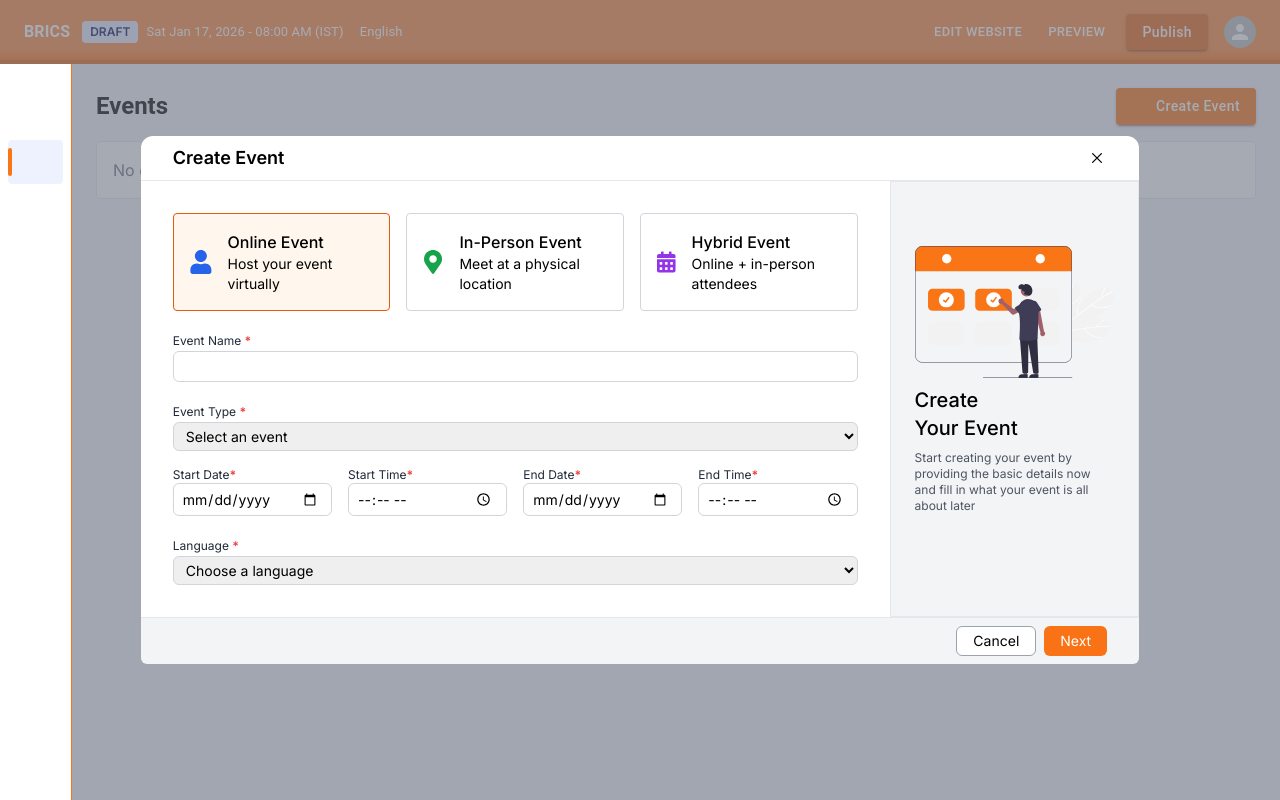
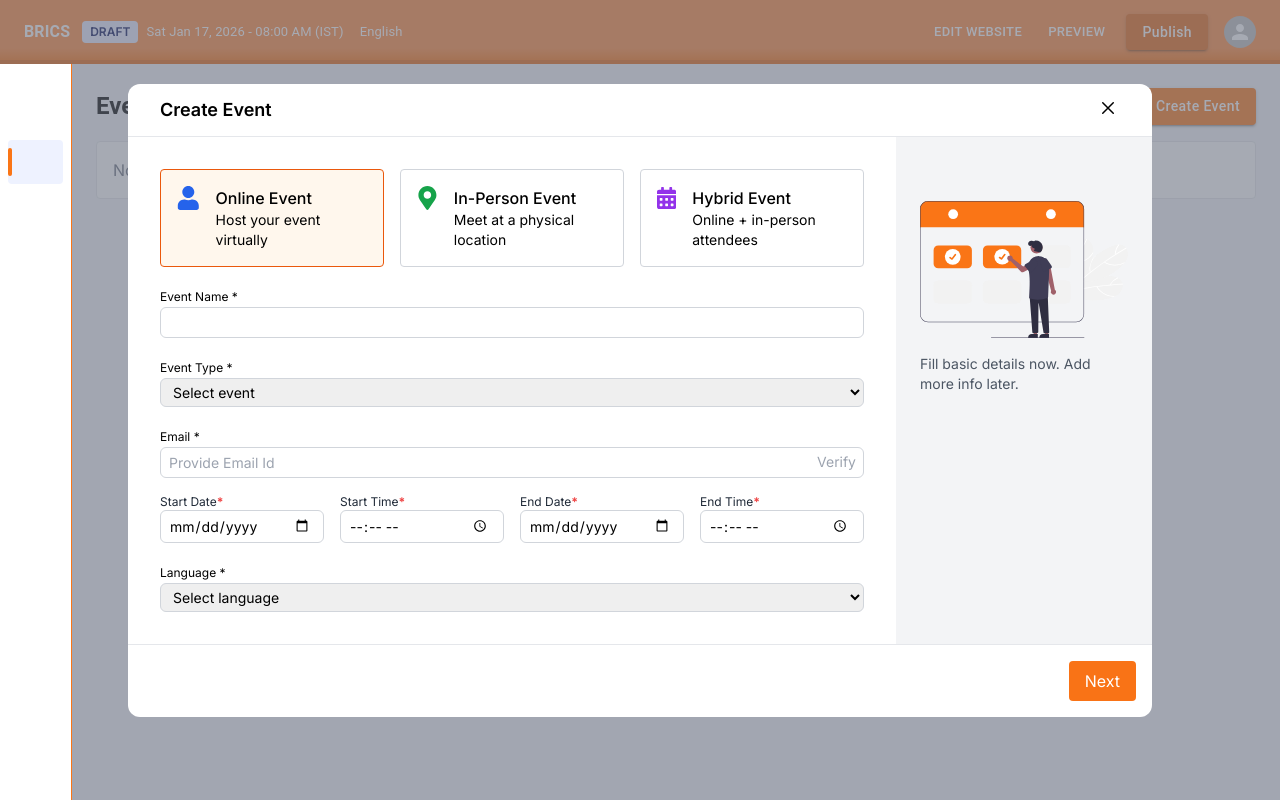
Before and after one commit to mukul-skillmine/BRICS_INDIA, a React (Vite) app in the folder client/: page /events in a window 1280 px wide. Both pictures are taken after a click on the button "Create Event". Built offline with nearby package versions, Linux system fonts and the light colour scheme; some icons are missing.

Commit message:
Email Verify UI and Intergrate API

```diff
--- /dev/null
+++ b/client/src/components/OtpModal.jsx
@@ -0,0 +1,94 @@
+import React, { useRef, useState } from "react";
+import { IoCloseOutline } from "react-icons/io5";
+
+const OtpModal = ({ email, onClose, onVerify }) => {
+  const [otp, setOtp] = useState(new Array(6).fill(""));
+  const inputRefs = useRef([]);
+
+  const handleChange = (value, index) => {
+    if (!/^\d?$/.test(value)) return;
+
+    const updatedOtp = [...otp];
+    updatedOtp[index] = value;
+    setOtp(updatedOtp);
+
+    if (value && index < 5) {
+      inputRefs.current[index + 1].focus();
+    }
+  };
+
+  const handleKeyDown = (e, index) => {
+    if (e.key === "Backspace" && !otp[index] && index > 0) {
+      inputRefs.current[index - 1].focus();
+    }
+  };
+
+  const handleVerify = () => {
+    const finalOtp = otp.join("");
+    if (finalOtp.length !== 6) return;
+    onVerify(finalOtp);
+  };
+
+  return (
+    <div className="fixed inset-0 bg-black/50 flex items-center justify-center z-50">
+      <div className="bg-white w-[440px] rounded-2xl p-6 relative shadow-xl">
+        {/* CLOSE */}
+        <button
+          onClick={onClose}
+          className="absolute right-4 top-4 text-xl text-gray-500 hover:text-gray-700"
+        >
+          <IoCloseOutline />
+        </button>
+
+        {/* TITLE */}
+        <h2 className="text-lg font-semibold text-gray-900 mb-1">
+          Verify Email
+        </h2>
+
+        <p className="text-sm text-gray-600 mb-6">
+          An OTP has been sent to{" "}
+          <span className="font-medium text-gray-800">{email}</span>.
+        </p>
+
+        {/* OTP INPUTS */}
+        <div className="flex justify-between gap-2 mb-6">
+          {otp.map((digit, index) => (
+            <input
+              key={index}
+              ref={(el) => (inputRefs.current[index] = el)}
+              type="text"
+              maxLength="1"
+              value={digit}
+              onChange={(e) => handleChange(e.target.value, index)}
+              onKeyDown={(e) => handleKeyDown(e, index)}
+              className="w-12 h-12 text-center border border-gray-300 rounded-lg
+                         text-lg focus:outline-none focus:ring-2
+                         focus:ring-orange-500 focus:border-orange-500"
+            />
+          ))}
+        </div>
+
+        {/* ACTION BUTTONS */}
+        <div className="flex justify-end gap-3">
+          <button
+            onClick={onClose}
+            className="px-4 py-2 rounded-md bg-gray-500 text-white
+                       hover:bg-gray-600 transition"
+          >
+            Close
+          </button>
+
+          <button
+            onClick={handleVerify}
+            className="px-5 py-2 rounded-md bg-orange-500 text-white
+                       hover:bg-orange-600 transition font-medium"
+          >
+            Verify OTP
+          </button>
+        </div>
+      </div>
+    </div>
+  );
+};
+
+export default OtpModal;
--- a/client/src/pages/CreateEvent.jsx
+++ b/client/src/pages/CreateEvent.jsx
@@ -1,75 +1,130 @@
 import React, { useState } from "react";
-import { createPortal } from "react-dom";
-import { useForm } from "react-hook-form";
+import { useForm, useWatch } from "react-hook-form";
 import { zodResolver } from "@hookform/resolvers/zod";
 import { z } from "zod";
 import { IoCloseOutline } from "react-icons/io5";
+import { MdBlock } from "react-icons/md";
 import { FaUser, FaCalendarAlt, FaMapMarkerAlt } from "react-icons/fa";
-import calender from '../assets/images/calendar.svg'
-import axios from 'axios'
+import calender from "../assets/images/calendar.svg";
+import axios from "axios";
 import { toast } from "react-toastify";
+import OtpModal from "../components/OtpModal";
 
 const CreateEvent = ({ setShowModal }) => {
+  /* -------------------- LOCAL STATE -------------------- */
+  const [showOtpModal, setShowOtpModal] = useState(false);
+  const [emailVerified, setEmailVerified] = useState(false);
+  const [loading, setLoading] = useState(false);
+  const [sendingOtp, setSendingOtp] = useState(false);
+
+  /* -------------------- VALIDATION SCHEMA -------------------- */
   const createEventSchema = z.object({
-    mode: z.enum(['In-person', 'Virtual', 'Hybrid']),
+    mode: z.enum(["In-person", "Virtual", "Hybrid"]),
     eventName: z.string().min(3, "Event name is required"),
     eventType: z.string().min(1, "Event type is required"),
+    email: z
+      .string()
+      .min(1, "Email is required")
+      .email("Enter a valid email address"),
     startDate: z.string().min(1, "Start date required"),
     startTime: z.string().min(1, "Start time required"),
     endDate: z.string().min(1, "End date required"),
     endTime: z.string().min(1, "End time required"),
     language: z.string().min(1, "Language is required"),
   });
+
+  /* -------------------- FORM -------------------- */
   const {
     register,
     handleSubmit,
-    setValue,
     watch,
+    control,
     formState: { errors },
   } = useForm({
     resolver: zodResolver(createEventSchema),
+    mode: "onChange",
     defaultValues: {
       mode: "Virtual",
     },
   });
 
-  const[loading,setLoading] = useState(false);
+  const emailValue = useWatch({ control, name: "email" });
+  const selectedMode = watch("mode");
 
-  const selected = watch("mode");
-  console.log(`${import.meta.env.VITE_BASE_URL}`)
-  const onSubmit = async(data) => {
+  /* -------------------- EMAIL OTP FLOW -------------------- */
+  const handleVerifyEmail = async () => {
+    const email = watch("email");
+    if (!email) return;
+
+    try {
+      setSendingOtp(true); // 👈 show loader
+
+      await axios.post(`${import.meta.env.VITE_BASE_URL}/api/otp/send`, {
+        email,
+      });
+
+      toast.success("OTP sent successfully");
+
+      // small delay for smooth UX (optional but recommended)
+      setTimeout(() => {
+        setShowOtpModal(true);
+        setSendingOtp(false);
+      }, 400);
+    } catch (err) {
+      console.error(err);
+      setSendingOtp(false);
+      toast.error(err.response?.data?.message || "Failed to send OTP");
+    }
+  };
+
+  const handleVerifyOtp = async (otp) => {
+    try {
+      await axios.post(`${import.meta.env.VITE_BASE_URL}/api/otp/verify`, {
+        email: watch("email"),
+        otp,
+      });
+      console.log("OTP verified:", otp);
+      toast.success("Email verified successfully");
+      setEmailVerified(true);
+      setShowOtpModal(false);
+    } catch (err) {
+      toast.error("Invalid OTP");
+    }
+  };
+
+  /* -------------------- SUBMIT -------------------- */
+  const onSubmit = async (data) => {
+    if (!emailVerified) {
+      toast.error("Please verify your email first");
+      return;
+    }
+
     setLoading(true);
-    try{
-       console.log("✅ FORM DATA:", data);
-
-        let mydata = {
+    try {
+      const payload = {
         name: data.eventName,
-          // description: params.description || '',
         start_date: data.startDate,
         end_date: data.endDate,
         start_time: data.startTime,
         end_time: data.endTime,
-          // location: params.location || '',
-          // capacity: params.capacity,
-          // is_active: params.is_active ?? true,
-          // registration_open: params.registration_open ?? true,
-          // created_by: params.created_by,
-          event_type: data.mode || 'In-person',
-          source_language: data.language || 'English'
+        event_type: data.mode,
+        source_language: data.language,
       };
-        const response = await axios.post(`${import.meta.env.VITE_BASE_URL}/api/event/create`,{payload :mydata});
-        console.log(response)
+
+      await axios.post(`${import.meta.env.VITE_BASE_URL}/api/event/create`, {
+        payload,
+      });
+
+      toast.success("Event created successfully!");
       setShowModal(false);
+    } catch (err) {
+      toast.error("Failed to create event");
+    } finally {
       setLoading(false);
-        toast.success("Event Create Successfully!");
-    }catch(error){
-        console.log(error.message)
-    }
-    finally{
-      setLoading(false)
     }
   };
 
+  /* -------------------- STATIC DATA -------------------- */
   const options = [
     {
       id: "Virtual",
@@ -104,30 +159,24 @@ const CreateEvent = ({ setShowModal }) => {
     { value: "english", label: "English (India)" },
     { value: "bengali", label: "Bengali (India)" },
     { value: "marathi", label: "Marathi (India)" },
-    { value: "telugu", label: "Telugu (India)" },
-    { value: "tamil", label: "Tamil (India)" },
-    { value: "gujarati", label: "Gujarati (India)" },
-    { value: "portuguese", label: "Portuguese (Brazil)" },
-    { value: "russian", label: "Russian (Russia)" },
-    { value: "chinese", label: "Chinese (China)" },
-    { value: "arabic", label: "Arabic (South Africa)" },
-    { value: "zulu", label: "Zulu (South Africa)" },
   ];
 
+  const isEmailInvalid = !emailValue || !!errors.email;
 
+  /* -------------------- UI -------------------- */
   return (
+    <>
       <div className="w-full h-screen bg-gray-500/60 fixed inset-0 flex items-center justify-center">
-      <div className="container">
-      <div className="w-4/5 mx-auto  bg-white rounded-xl">
-        <div className="flex justify-between px-8 py-2 items-center  border-b-[1px]">
+        <div className="w-4/5 bg-white rounded-xl">
+          <div className="flex justify-between px-8 py-3 border-b">
             <p className="text-lg font-semibold">Create Event</p>
             <IoCloseOutline
               onClick={() => setShowModal(false)}
-            className="text-xl cursor-pointer hover:text-2xl transition-all duration-200 ease-out "
+              className="text-2xl cursor-pointer"
             />
           </div>
 
-        <form className="" onSubmit={handleSubmit(onSubmit)}>
+          <form onSubmit={handleSubmit(onSubmit)}>
             <div className="flex">
               <div className="p-8 w-[75%]">
                 {/* EVENT MODE */}
@@ -135,8 +184,8 @@ const CreateEvent = ({ setShowModal }) => {
                   {options.map((option) => (
                     <label
                       key={option.id}
-                className={`border p-4 rounded cursor-pointer flex items-center gap-4 ${
-                  selected === option.id
+                      className={`border p-4 rounded cursor-pointer flex gap-4 ${
+                        selectedMode === option.id
                           ? "border-orange-600 bg-orange-50"
                           : "border-gray-300"
                       }`}
@@ -149,7 +198,7 @@ const CreateEvent = ({ setShowModal }) => {
                       />
                       {option.icon}
                       <div>
-                  <p className="text-md font-medium">{option.title}</p>
+                        <p className="font-medium">{option.title}</p>
                         <p className="text-sm">{option.description}</p>
                       </div>
                     </label>
@@ -158,126 +207,208 @@ const CreateEvent = ({ setShowModal }) => {
 
                 {/* EVENT NAME */}
                 <div className="mt-4">
-            <label className="text-xs text-gray-800">Event Name <span className="text-red-500 font-bold">*</span></label>
-            <input
-              {...register("eventName")}
-              className="input-field"
-            />
+                  <label className="text-xs">Event Name *</label>
+                  <input {...register("eventName")} className="input-field" />
                   {errors.eventName && (
-              <p className="text-red-500 text-xs">{errors.eventName.message}</p>
+                    <p className="text-red-500 text-xs">
+                      {errors.eventName.message}
+                    </p>
                   )}
                 </div>
 
                 {/* EVENT TYPE */}
                 <div className="mt-4">
-            <label className="text-xs text-gray-800">Event Type <span className="text-red-500 font-bold">*</span></label>
-            <select
-              {...register("eventType")}
+                  <label className="text-xs">Event Type *</label>
+                  <select {...register("eventType")} className="input-field">
+                    <option value="">Select event</option>
+                    {eventOptions.map((e) => (
+                      <option key={e.value} value={e.value}>
+                        {e.label}
+                      </option>
+                    ))}
+                  </select>
+                </div>
+
+                {/* EMAIL */}
+                <div className="mt-4">
+                  <label className="text-xs">Email *</label>
+                  <div className="relative">
+                    <input
+                      type="email"
+                      placeholder="Provide Email Id"
+                      disabled={emailVerified}
+                      {...register("email")}
+                      className={`input-field pr-20 ${
+                        emailVerified ? "bg-gray-100" : ""
+                      }`}
+                    />
+
+                    <button
+                      type="button"
+                      disabled={
+                        emailVerified ||
+                        !emailValue ||
+                        !!errors.email ||
+                        sendingOtp
+                      }
+                      onClick={handleVerifyEmail}
+                      className={`absolute right-2 top-1/2 -translate-y-1/2
+    flex items-center gap-2 text-sm
+    ${
+      sendingOtp
+        ? "text-gray-400 cursor-wait"
+        : emailVerified
+        ? "text-green-600"
+        : emailValue && !errors.email
+        ? "text-gray-600 hover:text-gray-700"
+        : "text-gray-400 cursor-not-allowed"
+    }`}
+                    >
+                      {sendingOtp
+                        ? "Sending..."
+                        : emailVerified
+                        ? "Verified ✓"
+                        : "Verify"}
+                    </button>
+                  </div>
+                </div>
+
+                {/* DATE & TIME */}
+                <div className="flex gap-4 justify-between items-start mt-4">
+                  <div className="flex flex-col w-1/4">
+                    <label
+                      htmlFor="start-date"
+                      className="text-xs text-gray-800"
+                    >
+                      {" "}
+                      Start Date
+                      <span className="text-red-500 font-bold">*</span>{" "}
+                    </label>
+                    <input
+                      type="date"
+                      {...register("startDate")}
                       className="input-field"
-            >
-              <option value="" className="input-field">Select an event</option>
-              {eventOptions.map((event) => {
-                return (
-                  <option value={event.value} key={event.value}>
-                    {event.label}
-                  </option>
-                );
-              })}
-            </select>
-            {errors.eventType && (
+                    />
+                    {errors.startDate && (
                       <p className="text-red-500 text-xs">
-                {errors.eventType.message}
+                        {errors.startDate.message}
                       </p>
                     )}
                   </div>
 
-          {/* DATE & TIME */}
-            <div className="flex gap-4 justify-between items-start mt-4">
-
                   <div className="flex flex-col w-1/4">
-            <label htmlFor="start-date" className="text-xs text-gray-800"> Start Date<span className="text-red-500 font-bold">*</span> </label>
-            <input type="date" {...register("startDate")} className="input-field" />
-             {errors.startDate && (
-              <p className="text-red-500 text-xs">{errors.startDate.message}</p>
+                    <label
+                      htmlFor="start-time"
+                      className="text-xs text-gray-800"
+                    >
+                      {" "}
+                      Start Time
+                      <span className="text-red-500 font-bold">*</span>{" "}
+                    </label>
+                    <input
+                      type="time"
+                      {...register("startTime")}
+                      className="input-field"
+                    />
+                    {errors.startTime && (
+                      <p className="text-red-500 text-xs">
+                        {errors.startTime.message}
+                      </p>
                     )}
                   </div>
 
                   <div className="flex flex-col w-1/4">
-            <label htmlFor="start-time" className="text-xs text-gray-800"> Start Time<span className="text-red-500 font-bold">*</span> </label>
-            <input type="time" {...register("startTime")} className="input-field" />
-             {errors.startTime && (
-              <p className="text-red-500 text-xs">{errors.startTime.message}</p>
+                    <label htmlFor="end-date" className="text-xs text-gray-800">
+                      {" "}
+                      End Date<span className="text-red-500 font-bold">
+                        *
+                      </span>{" "}
+                    </label>
+                    <input
+                      type="date"
+                      {...register("endDate")}
+                      className="input-field"
+                    />
+                    {errors.endDate && (
+                      <p className="text-red-500 text-xs">
+                        {errors.endDate.message}
+                      </p>
                     )}
                   </div>
 
                   <div className="flex flex-col w-1/4">
-            <label htmlFor="end-date" className="text-xs text-gray-800"> End Date<span className="text-red-500 font-bold">*</span> </label>
-            <input type="date" {...register("endDate")} className="input-field" />
-             {errors.endDate && (
-              <p className="text-red-500 text-xs">{errors.endDate.message}</p>
-            )}
-            </div>
-
-
-            <div className="flex flex-col w-1/4">
-            <label htmlFor="end-time" className="text-xs text-gray-800"> End Time<span className="text-red-500 font-bold">*</span> </label>
-            <input type="time" {...register("endTime")} className="input-field" />
+                    <label htmlFor="end-time" className="text-xs text-gray-800">
+                      {" "}
+                      End Time<span className="text-red-500 font-bold">
+                        *
+                      </span>{" "}
+                    </label>
+                    <input
+                      type="time"
+                      {...register("endTime")}
+                      className="input-field"
+                    />
                     {errors.endTime && (
-              <p className="text-red-500 text-xs">{errors.endTime.message}</p>
-            )}
-            </div>
-          </div>
-
-          {/* LANGUAGE */}
-          <div className="mt-4">
-            <label className="text-xs text-gray-800">Language <span className="text-red-500 font-bold">*</span></label>
-            <select
-              {...register("language")}
-              className="input-field"
-            >
-              <option value="">Choose a language</option>
-
-              {
-                bricsLanguages.map((language)=>(
-                    <option value={language.value} key={language.value}>{language.label}</option>
-                ))
-              }
-            </select>
-            {errors.language && (
                       <p className="text-red-500 text-xs">
-                {errors.language.message}
+                        {errors.endTime.message}
                       </p>
                     )}
                   </div>
                 </div>
-
-          <div className="w-[25%] min-h-full bg-gray-100 border-[1px] border-l px-6 items-center">
-
-            <img src={calender} alt="calender" className="mt-16 mx-auto" />
-            <h3 className="text-xl font-medium py-2">Create<br/> Your Event</h3>
-            <p className="text-xs text-gray-600">Start creating your event by providing the basic details now and fill in what your event is all about later</p>
+                {/* LANGUAGE */}
+                <div className="mt-4">
+                  <label className="text-xs">Language *</label>
+                  <select {...register("language")} className="input-field">
+                    <option value="">Select language</option>
+                    {bricsLanguages.map((l) => (
+                      <option key={l.value} value={l.value}>
+                        {l.label}
+                      </option>
+                    ))}
+                  </select>
                 </div>
               </div>
 
-          {/* NEXT BUTTON */}
-          <div className="flex justify-end bg-gray-100 py-2 gap-2 pr-8 rounded-bl-md rounded-br-md border-t">
+              <div className="w-[25%] bg-gray-100 p-6">
+                <img src={calender} className="mx-auto mt-10" />
+                <p className="text-sm text-gray-600 mt-4">
+                  Fill basic details now. Add more info later.
+                </p>
+              </div>
+            </div>
 
-          <button className="text-sm bg-white border-[1px] border-gray-400 rounded-md px-4 py-1 hover:border-gray-600 transition-all duration-200 ease-in-out"
-           onClick={() => {
-              setShowModal(false)}}
-          >Cancel</button>
+            <div className="flex justify-end p-4 border-t">
               <button
                 type="submit"
-            className="text-sm bg-orange-500 hover:bg-orange-600 transition-all duration-300 ease-in-out text-white px-4 py-1 rounded-md float-right"
-            disabled={loading}
-          > {loading ?"Loading..." : "Next"}
-
+                disabled={!emailVerified || loading}
+                className="bg-orange-500 text-white px-4 py-2 rounded"
+              >
+                {loading ? "Loading..." : "Next"}
               </button>
             </div>
           </form>
         </div>
       </div>
+
+      {sendingOtp && (
+        <div className="fixed inset-0 bg-black/40 flex items-center justify-center z-50">
+          <div className="bg-white rounded-xl px-6 py-4 flex items-center gap-3 shadow-lg">
+            <div className="w-6 h-6 border-2 border-orange-500 border-t-transparent rounded-full animate-spin" />
+            <span className="text-sm font-medium text-gray-700">
+              Sending OTP...
+            </span>
           </div>
+        </div>
+      )}
+
+      {showOtpModal && (
+        <OtpModal
+          email={watch("email")}
+          onClose={() => setShowOtpModal(false)}
+          onVerify={handleVerifyOtp}
+        />
+      )}
+    </>
   );
 };
 
```
Also changed, not shown: 1 other file (tests, documents, lock files or other folders). Lines whose indentation alone changed are shown as unchanged.
